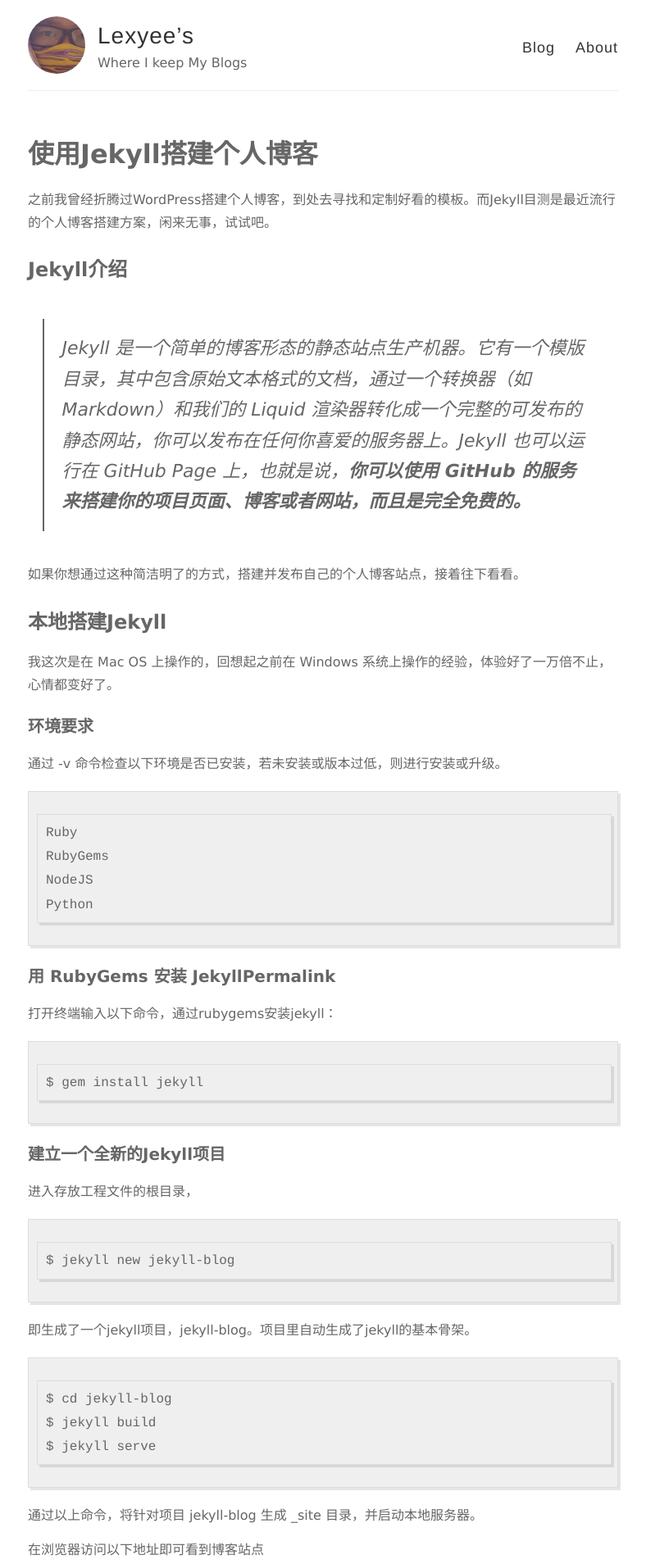
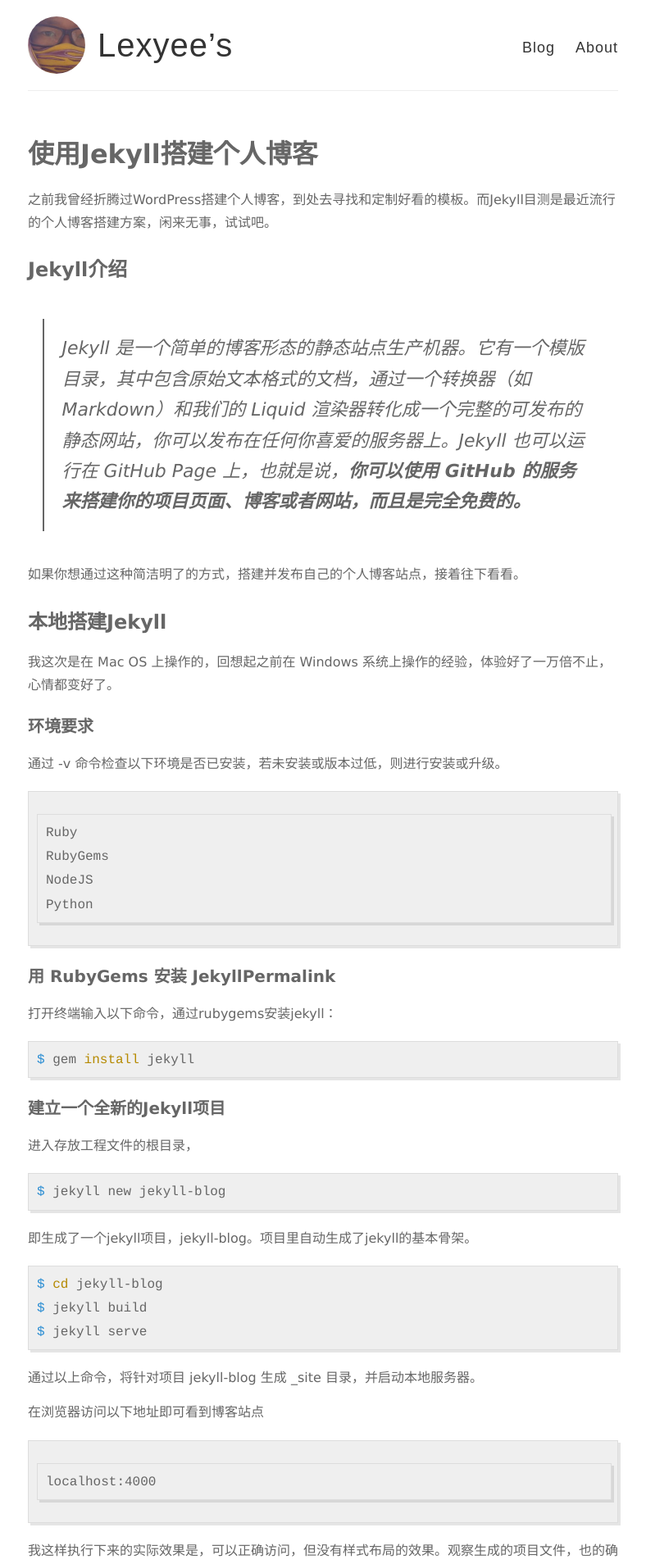
Before and after one commit to lexyee/blog, a Jekyll site: the page built from _posts/2016-09-10-使用jekyll搭建个人博客.md, in a window 1280 px wide. Shown: the top 1908 px of the page at 82% size, without its empty margins (246-1034 px from the left). Built offline with Jekyll 4.4.1, drawn with Linux system fonts in a browser that asks for light colours; some of the changed text lies outside the part shown.

Commit message:
modified

```diff
--- a/_config.yml
+++ b/_config.yml
@@ -19,7 +19,7 @@ avatar: /images/avatar.jpg
 # Includes an icon in the footer for each username you enter
 footer-links:
   dribbble:
-  email:
+  email: leizhangcareer@gmail.com
   facebook: leizhangcareer@gmail.com
   flickr:
 #  github: barryclark/jekyll-now
--- a/_layouts/default.html
+++ b/_layouts/default.html
@@ -23,7 +23,7 @@
 
           <div class="site-info">
             <h1 class="site-name"><a href="{{ site.baseurl }}/">{{ site.name }}</a></h1>
-            <p class="site-description">{{ site.description }}</p>
+            <!-- <p class="site-description">{{ site.description }}</p> -->
           </div>
 
           <nav>
--- a/_layouts/post.html
+++ b/_layouts/post.html
@@ -4,6 +4,7 @@ layout: default
 
 <article class="post">
   <h1>{{ page.title }}</h1>
+
 
   <div class="entry">
     {{ content }}
@@ -13,5 +14,11 @@ layout: default
     Written on {{ page.date | date: "%B %e, %Y" }}
   </div>
 
+  {% for category in page.categories %}
+    <div class="category">
+  	  {{ site.data.categories[category].name }}
+    </div>
+  {% endfor %}
+
   {% include disqus.html %}
 </article>
--- a/_posts/2016-09-10-使用jekyll搭建个人博客.md
+++ b/_posts/2016-09-10-使用jekyll搭建个人博客.md
@@ -30,20 +31,27 @@ title: 使用Jekyll搭建个人博客
 
 打开终端输入以下命令，通过rubygems安装jekyll：
 
-    $ gem install jekyll
+{% highlight shell %}
+$ gem install jekyll
+{% endhighlight %}
 
 
 ### 建立一个全新的Jekyll项目
 
 进入存放工程文件的根目录，
+{% highlight shell %}
+$ jekyll new jekyll-blog
+{% endhighlight %}
 
-    $ jekyll new jekyll-blog
 
 即生成了一个jekyll项目，jekyll-blog。项目里自动生成了jekyll的基本骨架。
 
-    $ cd jekyll-blog
-    $ jekyll build
-    $ jekyll serve
+{% highlight shell %}
+$ cd jekyll-blog
+$ jekyll build
+$ jekyll serve
+{% endhighlight %}
+
 
 通过以上命令，将针对项目 jekyll-blog 生成 _site 目录，并启动本地服务器。
 
@@ -67,10 +75,13 @@ title: 使用Jekyll搭建个人博客
 
 将项目拉到本地，然后在本地看效果。具体步骤如下
 
-    $ git clone https://github.com/barryclark/jekyll-now
-    $ cd jekyll-now
-    $ jekyll build
-    $ jekyll serve
+{% highlight shell %}
+$ git clone https://github.com/barryclark/jekyll-now
+$ cd jekyll-now
+$ jekyll build
+$ jekyll serve
+{% endhighlight %}
+
 
 <i>中途可能会发生缺少 gem xxx 的错误，只要根据提示使用 gem install xxx 命令安装缺少的gem即可。</i>
 
@@ -80,7 +91,9 @@ title: 使用Jekyll搭建个人博客
 
 这里注意一个命令：
 
-    $ jekyll serve --watch
+{% highlight shell %}
+$ jekyll serve --watch
+{% endhighlight %}
 
 加上 --watch 参数后，将实时监控所进行的改动并实时转换，在浏览器里刷新即可看到变化。
 
--- a/_sass/_variables.scss
+++ b/_sass/_variables.scss
@@ -19,6 +19,7 @@ $helvetica: Helvetica, Arial, sans-serif;
 $helveticaNeue: "Helvetica Neue", Helvetica, Arial, sans-serif;
 $georgia: Georgia, serif;
 $lucida: "lucida grande", "lucida sans unicode", lucida, helvetica, "Hiragino Sans GB", "Microsoft YaHei", "WenQuanYi Micro Hei", sans-serif;
+$fantasy: fantasy, "lucida grande", "lucida sans unicode", lucida, helvetica, "Hiragino Sans GB", "Microsoft YaHei", "WenQuanYi Micro Hei", sans-serif;
 
 // Mobile breakpoints
 @mixin mobile {
--- a/style.scss
+++ b/style.scss
@@ -115,8 +115,21 @@ img {
 }
 
 .date {
+  margin-top: 1em;
+  margin-bottom: 1em;
+  padding-top: 1em;
+  border-top: 1px solid #eee;
   font-style: italic;
   color: $gray;
+}
+
+.category {
+  display: inline-block;
+  background-color: #eee;
+  margin-right: .5em;
+  padding: 0 5px;
+  border-radius: 5px;
+  font-style: normal;
 }
 
 // Specify the color of the selection
@@ -193,11 +206,12 @@ img {
   margin: 0;
   color: $darkGray;
   cursor: pointer;
-  font-family: $helveticaNeue;
+  line-height: 70px;
   font-weight: 300;
-  font-size: 28px;
+  font-size: 250%;
   letter-spacing: 1px;
 }
+
 
 .site-description {
   margin: -5px 0 0 0;
@@ -212,7 +226,6 @@ img {
 nav {
   float: right;
   margin-top: 23px; // @TODO: Vertically middle align
-  font-family: $helveticaNeue;
   font-size: 18px;
 
   @include mobile {
@@ -235,6 +248,12 @@ nav {
     }
   }
 }
+
+.site-name,
+nav {
+  font-family: $fantasy;
+}
+
 
 //
 // .main
```
Also changed, not shown: other parts of _posts/2016-09-10-使用jekyll搭建个人博客.md (+1 -0 lines), _posts/2016-09-13-CSS学习笔记.md (+18 -9 lines), 2 other files.
